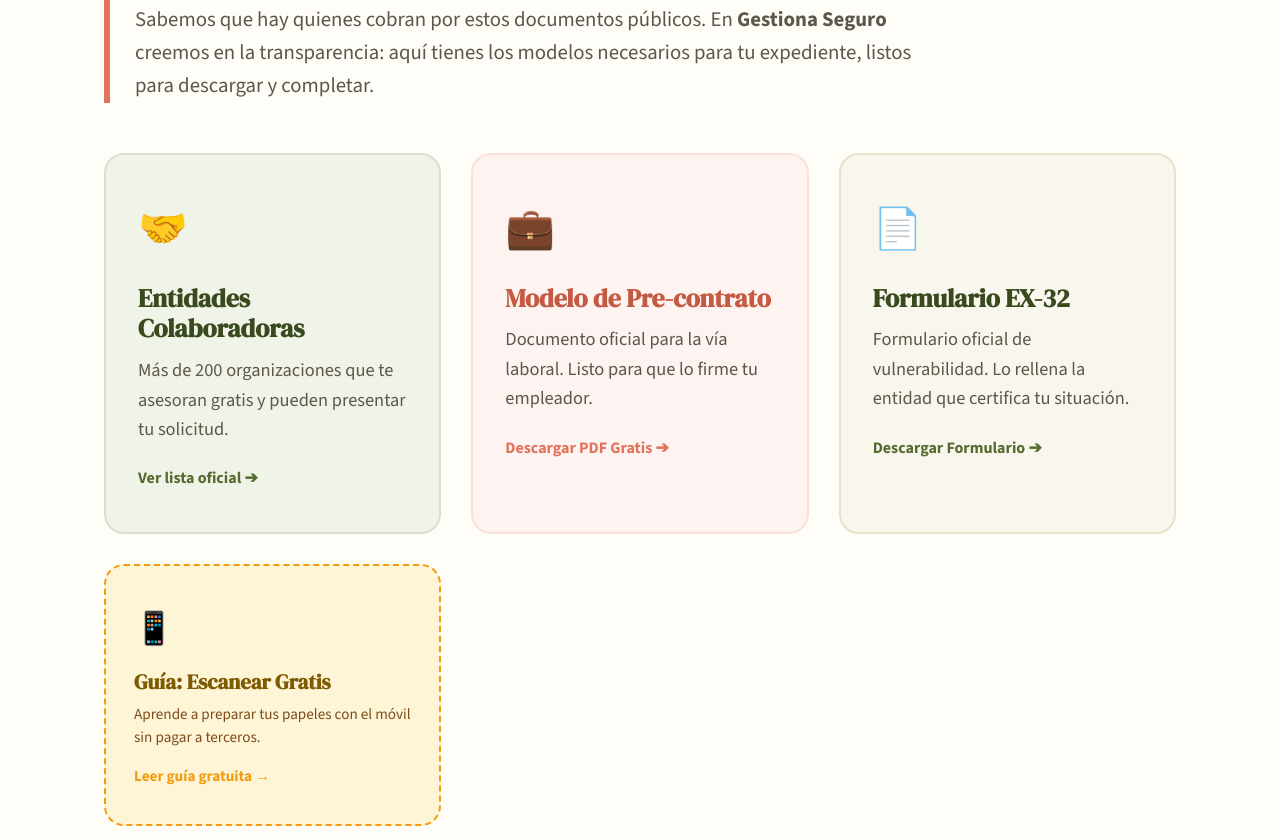
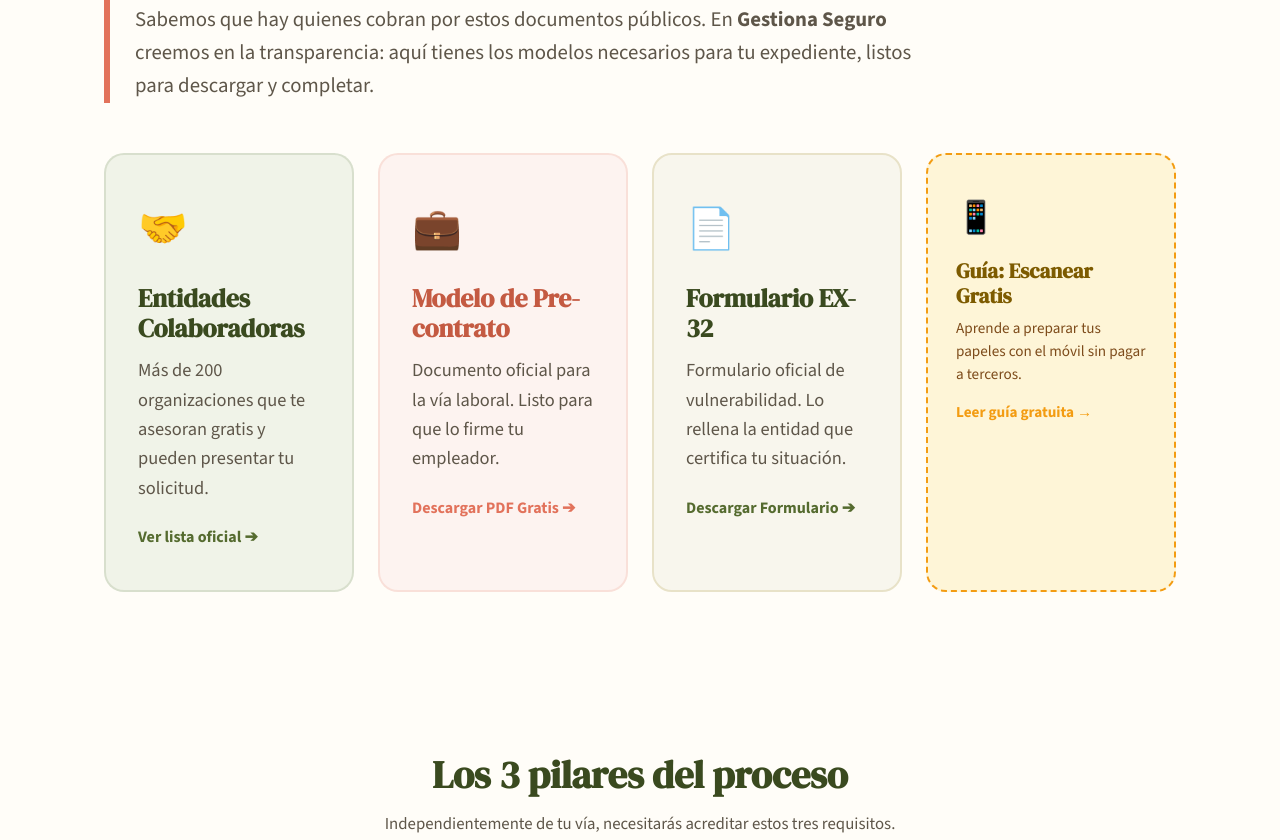
Before and after one commit to noranuzar/gestionaseguro, a plain HTML site: page index.html in a window 1280 px wide. Shown: the part 4056-4896 px from the top of the page. Drawn offline with nearby package versions, Linux system fonts and the light colour scheme.

Commit message:
Update index.html

```diff
--- a/index.html
+++ b/index.html
@@ -653,7 +653,7 @@
       </p>
     </div>
 
-    <div style="display:grid; grid-template-columns: repeat(auto-fit, minmax(320px, 1fr)); gap: 30px;">
+    <div style="display:grid; grid-template-columns: repeat(auto-fit, minmax(250px, 1fr)); gap: 24px;">
 
       <a href="https://www.inclusion.gob.es/documents/d/guest/entidades-colaboradoras-150426-1" target="_blank" rel="noopener"
          style="background: var(--oliva-bg); border: 2px solid rgba(85,107,47,0.15); border-radius: var(--radio); padding: 40px 32px; text-decoration: none; transition: transform 0.3s ease; display: block;">
```
